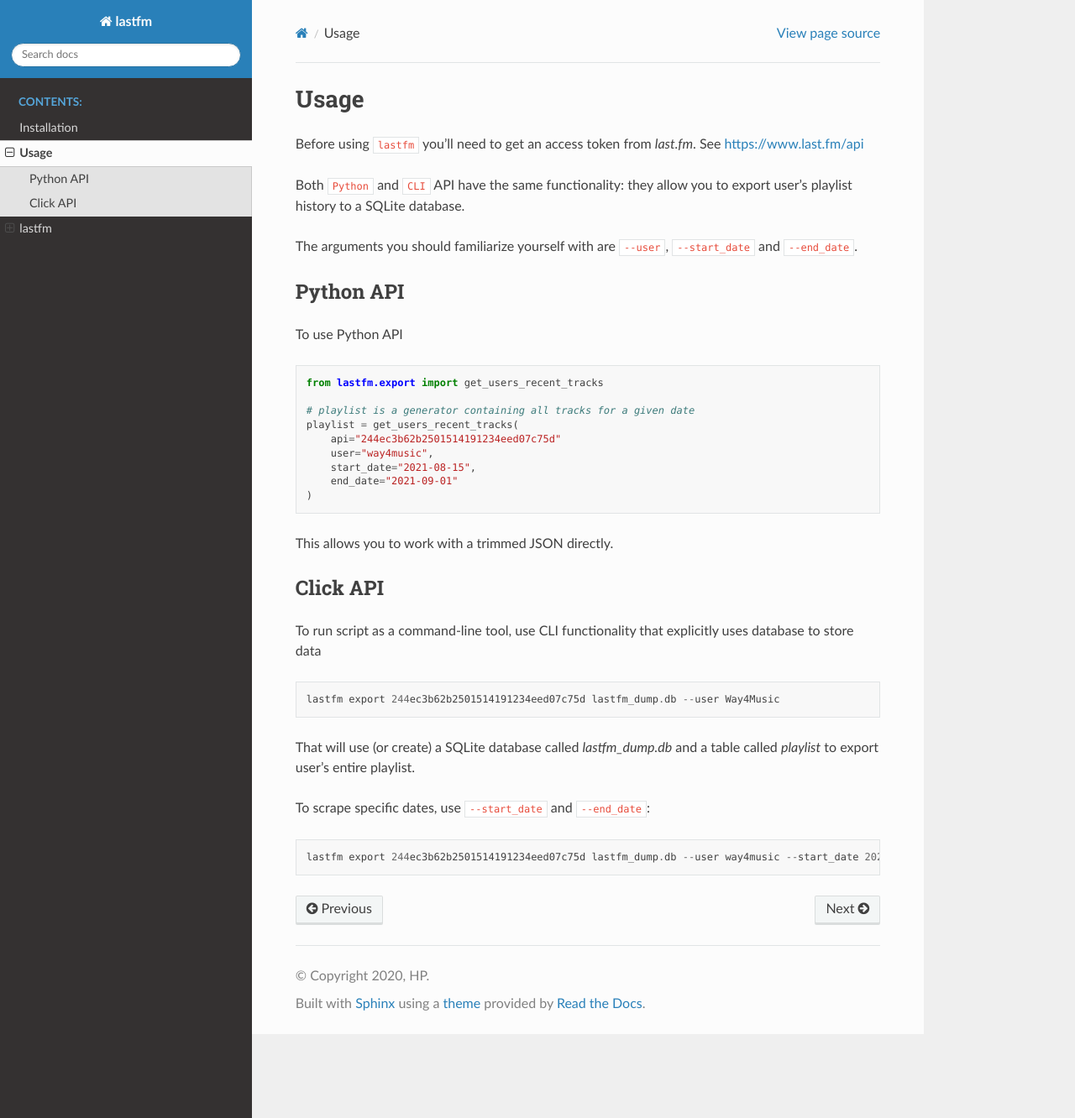
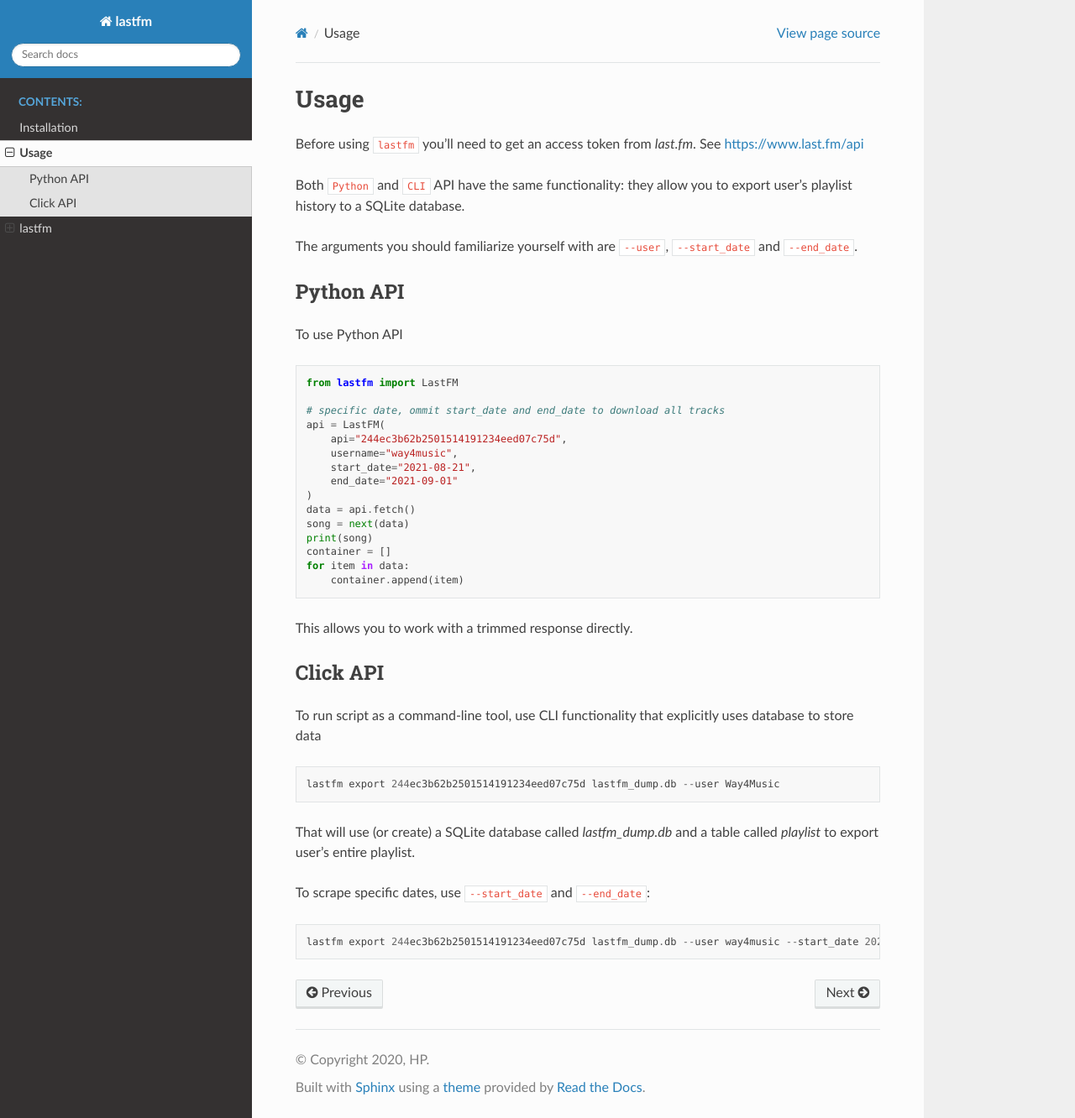
Before and after one commit to hp0404/lastfm-to-sqlite, a Sphinx documentation site: the page built from docs/usage.rst, in a window 1280 px wide and 1332 px high. Shown: the whole window at 84% size. Built offline with Sphinx 7.4.7 and the Read the Docs theme 2.0.0, drawn with Linux system fonts in a browser that asks for light colours.

Commit message:
update docs

```diff
--- a/docs/usage.rst
+++ b/docs/usage.rst
@@ -14,18 +14,25 @@ Python API
 ----------
 To use Python API
 ::
-    from lastfm.export import get_users_recent_tracks
+    from lastfm import LastFM
 
-    # playlist is a generator containing all tracks for a given date
-    playlist = get_users_recent_tracks(
-        api="244ec3b62b2501514191234eed07c75d"
-        user="way4music",
-        start_date="2021-08-15",
+    # specific date, ommit start_date and end_date to download all tracks
+    api = LastFM(
+        api="244ec3b62b2501514191234eed07c75d",
+        username="way4music",
+        start_date="2021-08-21",
         end_date="2021-09-01"
     )
+    data = api.fetch()
+    song = next(data)
+    print(song)
+    container = []
+    for item in data:
+        container.append(item)
+
 ::
 
-This allows you to work with a trimmed JSON directly.
+This allows you to work with a trimmed response directly.
 
 
 ---------
```
Also changed, not shown: README.md (+20 -1 lines).
